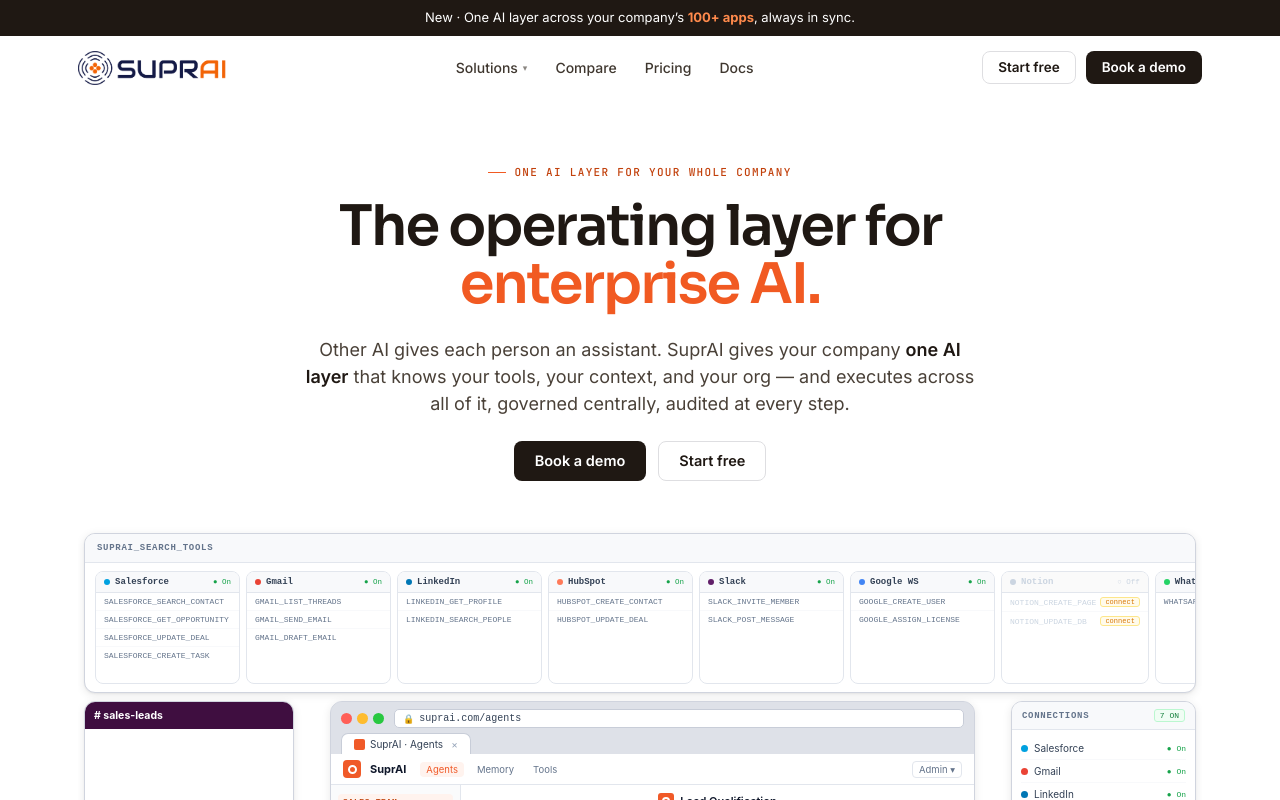
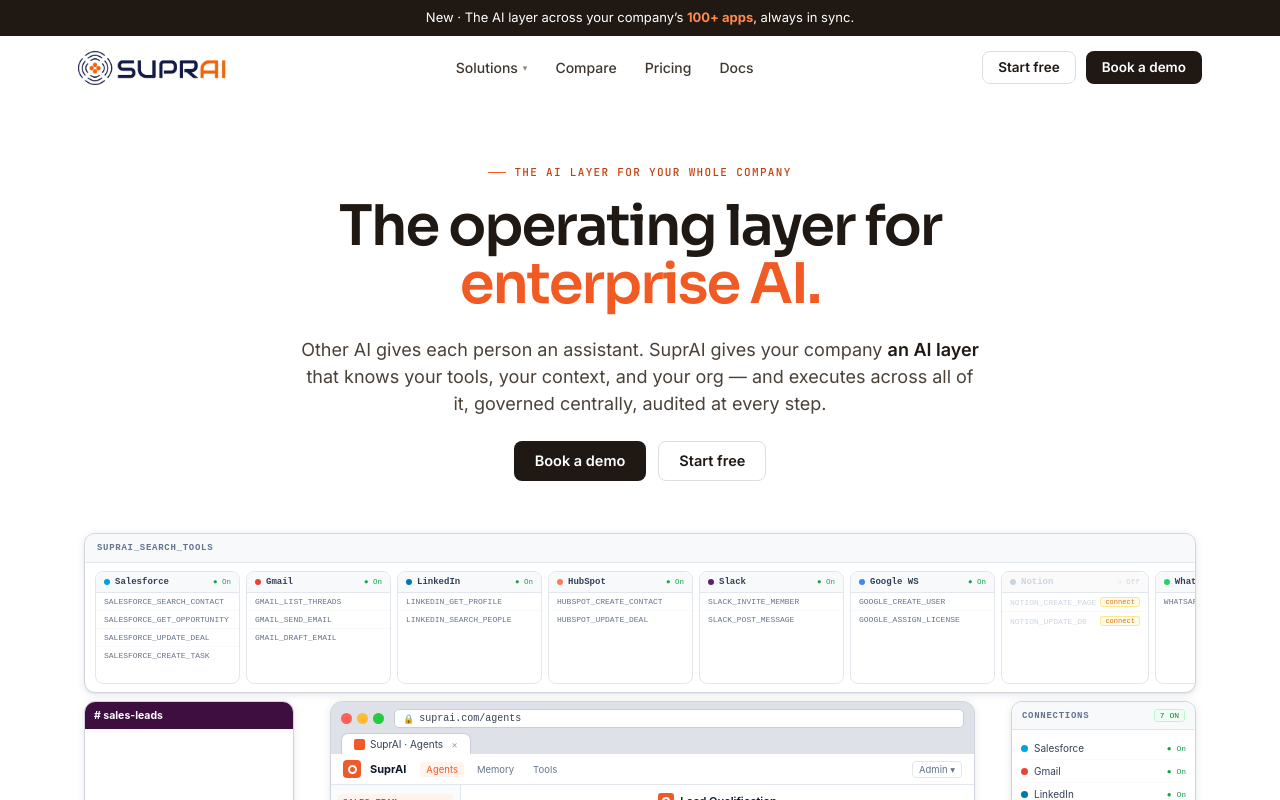
Before and after one commit to Gnaneshdivi/SuprAI-Landing-page, a React (Vite) app: page / in a window 1280 px wide. Shown: the top 800 px of the page. Built offline with nearby package versions, Linux system fonts and the light colour scheme.

Commit message:
Copy: drop 'one' from the AI-layer/context/memory positioning
Co-Authored-By: Claude Opus 4.8 <noreply@anthropic.com>

```diff
--- a/src/components/HeroScene.jsx
+++ b/src/components/HeroScene.jsx
@@ -8,7 +8,7 @@ export default function HeroScene() {
     <div className="hsc-wrap">
       <iframe
         className="hsc-frame"
-        title="SuprAI — one AI layer executing across your stack"
+        title="SuprAI — the AI layer executing across your stack"
         srcDoc={sceneHtml}
         loading="lazy"
         scrolling="no"
--- a/src/components/Layout.jsx
+++ b/src/components/Layout.jsx
@@ -21,7 +21,7 @@ function Nav() {
   }, [])
   return (
     <>
-      <div className="announce">New · One AI layer across your company’s <b>100+ apps</b>, always in sync.</div>
+      <div className="announce">New · The AI layer across your company’s <b>100+ apps</b>, always in sync.</div>
       <nav className={scrolled ? 'scrolled' : ''}>
         <div className="nav-in">
           <Link className="brand" to="/" onClick={closeMenu}><img className="navlogo" src="/Logo.png" alt="SuprAI" /></Link>
--- a/src/components/v3art.jsx
+++ b/src/components/v3art.jsx
@@ -35,7 +35,7 @@ export function GridArt() {
           <div className="ga-tile more">+92</div>
         </div>
         <div className="ga-sync">connected &amp; kept in sync<span className="ga-arrow">synced ↓</span></div>
-        <div className="ga-bar">one AI layer · everything your company knows</div>
+        <div className="ga-bar">the AI layer · everything your company knows</div>
         <div className="ga-foot">
           <span className="ga-badge">100+ actions</span>
           <span className="ga-badge ghost">access by role</span>
--- a/src/pages/Home.jsx
+++ b/src/pages/Home.jsx
@@ -63,9 +63,9 @@ export default function Home() {
       <header className="hero hero-centered">
         <div className="wrap">
           <Reveal className="hero-copy cc">
-            <div className="kicker" style={{ justifyContent: 'center' }}>One AI layer for your whole company</div>
+            <div className="kicker" style={{ justifyContent: 'center' }}>The AI layer for your whole company</div>
             <h1>The operating layer for <span className="gt">enterprise AI.</span></h1>
-            <p className="sub">Other AI gives each person an assistant. SuprAI gives your company <b>one AI layer</b> that knows your tools, your context, and your org — and executes across all of it, governed centrally, audited at every step.</p>
+            <p className="sub">Other AI gives each person an assistant. SuprAI gives your company <b>an AI layer</b> that knows your tools, your context, and your org — and executes across all of it, governed centrally, audited at every step.</p>
             <div className="hero-cta cc">
               <a className="btn btn-primary" href={DEMO_URL} target="_blank" rel="noopener noreferrer">Book a demo</a>
               <Link className="btn btn-ghost" to="/pricing">Start free</Link>
@@ -203,7 +203,7 @@ export default function Home() {
             <Reveal as="div" className="bento-card" d={2}>
               <div className="bc-eyebrow">Context</div>
               <h3>It just knows your company.</h3>
-              <p>One memory — the same customer, order or person, resolved across every tool and kept current.</p>
+              <p>The same customer, order or person — resolved across every tool and kept current.</p>
               <div className="bc-visual" style={{ display: 'flex', gap: 8, flexWrap: 'wrap' }}>
                 {['google', 'slack', 'hubspot', 'stripe', 'notion', 'zendesk'].map((s) => (
                   <span className="ctx-chip" key={s} style={{ padding: 7 }}><BrandImg slug={s} /></span>
@@ -234,7 +234,7 @@ export default function Home() {
             <div className="secG-list">
               <div className="secG-item">
                 <span className="si">{ICON.store}</span>
-                <div><h4>One memory, always current</h4><p>Everything your teams know, in one place — behind Slack, WhatsApp, or any AI.</p></div>
+                <div><h4>Always-current memory</h4><p>Everything your teams know — behind Slack, WhatsApp, or any AI.</p></div>
               </div>
               <div className="secG-item">
                 <span className="si">{ICON.sync}</span>
@@ -246,7 +246,7 @@ export default function Home() {
               </div>
             </div>
             <div className="secG-right">
-              <h2>One context for your whole company. <span className="muted2">It just knows.</span></h2>
+              <h2>Context for your whole company. <span className="muted2">It just knows.</span></h2>
               <div className="ctxlogos">
                 {['gmail', 'hubspot', 'stripe', 'notion', 'slack', 'zendesk', 'shopify', 'quickbooks'].map((s) => (
                   <span className="ctxlogo" key={s}><BrandImg slug={s} /><span className="ctxlogo-dot" /></span>
```
